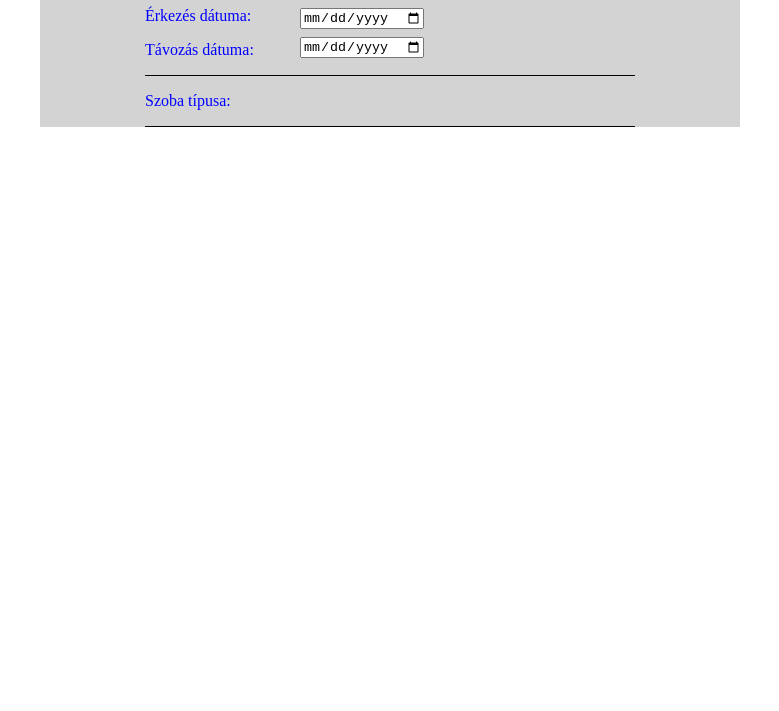
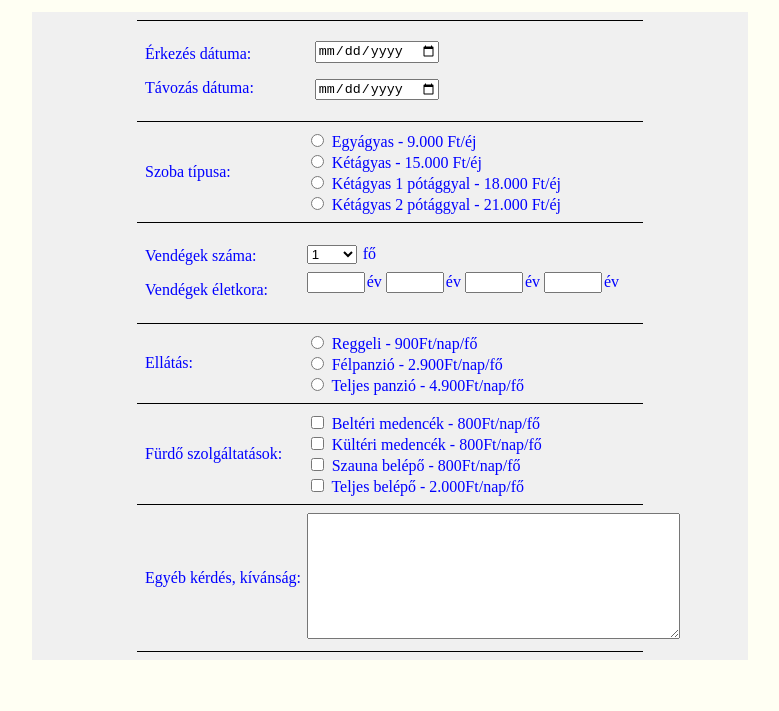
Before and after one commit to n-szilard/panzio-urlap, a plain HTML site: page index.html in a window 1280 px wide. Shown: the part 89-800 px from the top of the page, without its empty margins (250-1029 px from the left). Drawn offline with Linux system fonts and the light colour scheme.

Commit message:
html és css kész

```diff
--- a/index.html
+++ b/index.html
@@ -9,14 +9,14 @@
 <body>
     <h1>Panzió - szobafoglalás</h1>
     <div class="container">
-        <div class="urlap">
+        <div class="urlap felso-border">
             <div class="oszlop-bal">
                 <p>Érkezés dátuma:</p>
                 <p>Távozás dátuma:</p>
             </div>
             <div class="oszlop-jobb">
-                <input type="date" name="" id="">
-                <input type="date" name="" id="">
+                <input type="date" name="erkezes" id="erkezes"> <br>
+                <input type="date" name="tavozas" id="tavozas">
             </div>
         </div>
 
@@ -25,7 +25,72 @@
                 <p>Szoba típusa:</p>
             </div>
             <div class="oszlop-jobb">
+                <input type="radio" name="egyagyas" id="egyagyas">
+                <label for="egyagyas">Egyágyas - 9.000 Ft/éj</label> <br>
+                <input type="radio" name="ketagyas" id="ketagyas">
+                <label for="ketagyas">Kétágyas - 15.000 Ft/éj</label> <br>
+                <input type="radio" name="egypotagy" id="egypotagy">
+                <label for="egypotagy">Kétágyas 1 pótággyal - 18.000 Ft/éj</label> <br>
+                <input type="radio" name="ketpotagy" id="ketpotagy">
+                <label for="ketpotagy">Kétágyas 2 pótággyal - 21.000 Ft/éj</label>
+            </div>
+        </div>
 
+        <div class="urlap">
+            <div class="oszlop-bal">
+                <p>Vendégek száma:</p>
+                <p>Vendégek életkora:</p>
+            </div>
+            <div class="oszlop-jobb">
+                <select name="vendegek" id="vendegek" class="rovid-input">
+                    <option value="1">1</option>
+                    <option value="2">2</option>
+                    <option value="3">3</option>
+                    <option value="4">4</option>
+                </select> <label for="vendegek">fő</label> <br>
+                <input type="text" name="" id="" class="rovid-input"><label for="">év</label>
+                <input type="text" name="" id="" class="rovid-input"><label for="">év</label>
+                <input type="text" name="" id="" class="rovid-input"><label for="">év</label>
+                <input type="text" name="" id="" class="rovid-input"><label for="">év</label>
+            </div>
+        </div>
+
+        <div class="urlap">
+            <div class="oszlop-bal">
+                <p>Ellátás:</p>
+            </div>
+            <div class="oszlop-jobb">
+                <input type="radio" name="reggeli" id="reggeli">
+                <label for="reggeli">Reggeli - 900Ft/nap/fő</label> <br>
+                <input type="radio" name="felpanzio" id="felpanzio">
+                <label for="felpanzio">Félpanzió - 2.900Ft/nap/fő</label> <br>
+                <input type="radio" name="fullpanzio" id="fullpanzio">
+                <label for="fullpanzio">Teljes panzió - 4.900Ft/nap/fő</label> <br>
+            </div>
+        </div>
+
+        <div class="urlap">
+            <div class="oszlop-bal">
+                <p>Fürdő szolgáltatások:</p>
+            </div>
+            <div class="oszlop-jobb">
+                <input type="checkbox" name="belteri" id="belteri">
+                <label for="belteri">Beltéri medencék - 800Ft/nap/fő</label> <br>
+                <input type="checkbox" name="kulteri" id="kulteri">
+                <label for="kulteri">Kültéri medencék - 800Ft/nap/fő</label> <br>
+                <input type="checkbox" name="szauna" id="szauna">
+                <label for="szauna">Szauna belépő - 800Ft/nap/fő</label> <br>
+                <input type="checkbox" name="teljes" id="teljes">
+                <label for="teljes">Teljes belépő - 2.000Ft/nap/fő</label>
+            </div>
+        </div>
+
+        <div class="urlap">
+            <div class="oszlop-bal">
+                <p>Egyéb kérdés, kívánság:</p>
+            </div>
+            <div class="oszlop-jobb">
+                <textarea name="" id="" cols="44" rows="8"></textarea>
             </div>
         </div>
     </div>
--- a/style.css
+++ b/style.css
@@ -1,18 +1,22 @@
 body {
     color: blue;
+    background-color: #fffff3;
+    margin: 0px;
 }
 
 h1 {
     text-align: center;
+    font-size: 2.5rem;
 }
 
 .container {
     margin: 0 auto;
-    background-color: lightgray;
+    background-color: #f0f0f0;
     width: 700px;
     display: flex;
     flex-wrap: wrap;
     justify-content: center;
+    padding: 8px;
 }
 
 .urlap {
@@ -20,10 +24,15 @@ h1 {
     display: flex;
     border-bottom: 1px solid black;
     align-items: center;
+    padding: 8px;
+}
+
+.felso-border {
+    border-top: 1px solid black;
 }
 
 .oszlop-bal {
-    width: 30%;
+    width: 33%;
 }
 
 .oszlop-jobb {
@@ -32,5 +41,14 @@ h1 {
 
 input {
     margin: 8px;
-    display: block;
 }
+
+.rovid-input {
+    width: 50px;
+    margin-right: 2px;
+    margin-left: 0px;
+}
+
+input[type="radio"], input[type="checkbox"] {
+    margin: 4px;
+}
```
